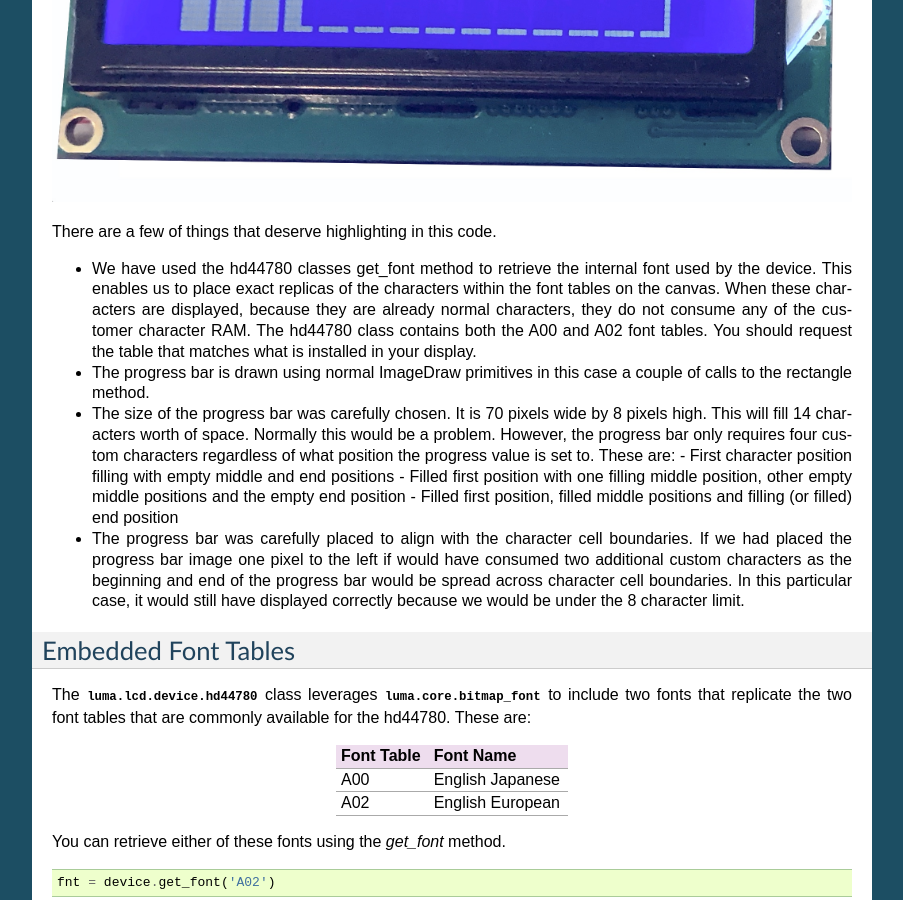
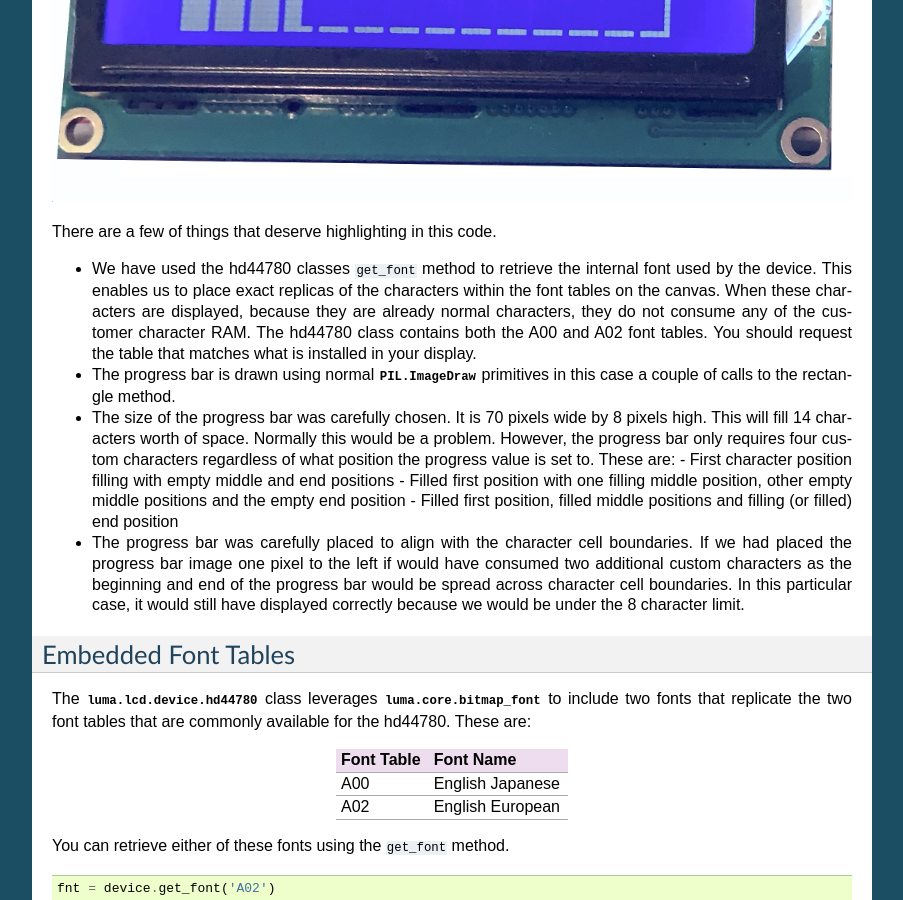
Before and after one commit to rm-hull/luma.lcd, a Sphinx documentation site: the page built from doc/HD44780.rst, in a window 1280 px wide and 900 px high, scrolled down 2321 px. Shown: the whole window, without its empty margins (198-1101 px from the left). Built offline with Sphinx 7.4.7, drawn with Linux system fonts in a browser that asks for light colours; the version number could not be read and is left out; some of the changed text lies outside the part shown.

Commit message:
Suggested changes (in progress)

```diff
--- a/doc/HD44780.rst
+++ b/doc/HD44780.rst
@@ -6,7 +6,7 @@ HD44780
 The HD44780 is a popular LCD display that is widely available and cheap.  It
 is available in several sizes with 16 character x 2 line and  20 character
 by 4 line displays the most common.  As with most LCD displays, they come with
-a backlight which Luma.LCD can control either using PWM modulation or with a
+a backlight which luma.lcd can control either using PWM modulation or with a
 simple GPIO driven switch.
 
 They are normally connected to SBCs using a parallel ('bit bang') style interface
@@ -25,7 +25,7 @@ and the A02 ROM (English/European).  See :download:`HD44780 <tech-spec/HD44780.p
 for details on which characters are included in each.
 
 In addition to the built-in characters, HD44780s can have up to eight custom
-written into their RAM.  This feature is used by Luma.LCD to provide a limited
+written into their RAM.  This feature is used by luma.lcd to provide a limited
 graphics capability.
 
 Character-mode Usage
@@ -124,7 +124,7 @@ Here is a small example of how this can be leveraged.
 
 There are a few of things that deserve highlighting in this code.
 
-* We have used the hd44780 classes get_font method to retrieve the internal
+* We have used the hd44780 classes ``get_font`` method to retrieve the internal
   font used by the device.  This enables us to place exact replicas of the
   characters within the font tables on the canvas.  When these characters are
   displayed, because they are already normal characters, they do not consume any
@@ -132,7 +132,7 @@ There are a few of things that deserve highlighting in this code.
   font tables.  You should request the table that matches what is installed in
   your display.
 
-* The progress bar is drawn using normal ImageDraw primitives in this case a
+* The progress bar is drawn using normal :mod:`PIL.ImageDraw` primitives in this case a
   couple of calls to the rectangle method.
 
 * The size of the progress bar was carefully chosen.  It is 70 pixels wide by 8
@@ -167,7 +167,7 @@ A00          English Japanese
 A02          English European
 ===========  ==================
 
-You can retrieve either of these fonts using the `get_font` method.
+You can retrieve either of these fonts using the ``get_font`` method.
 
 .. code:: python
 
```
